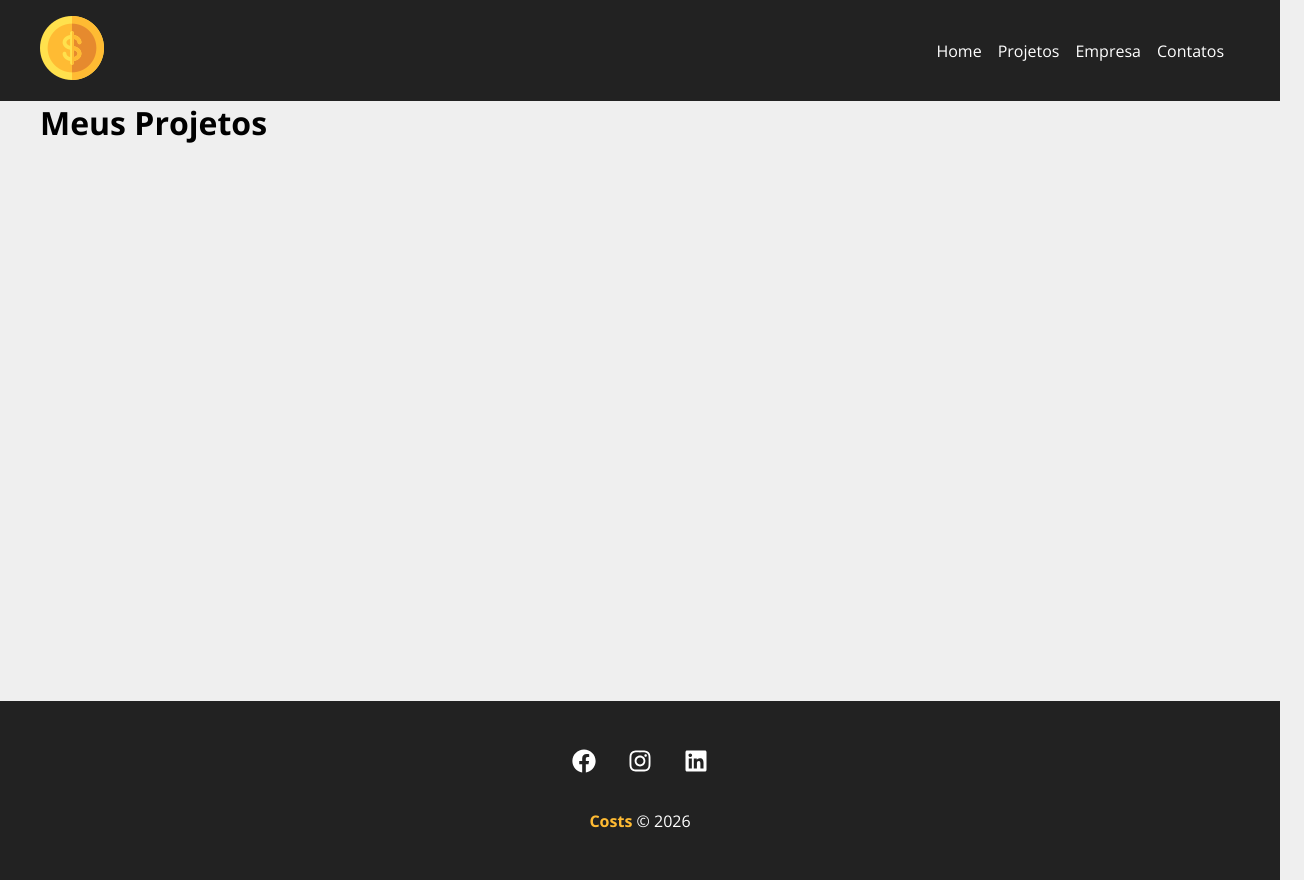
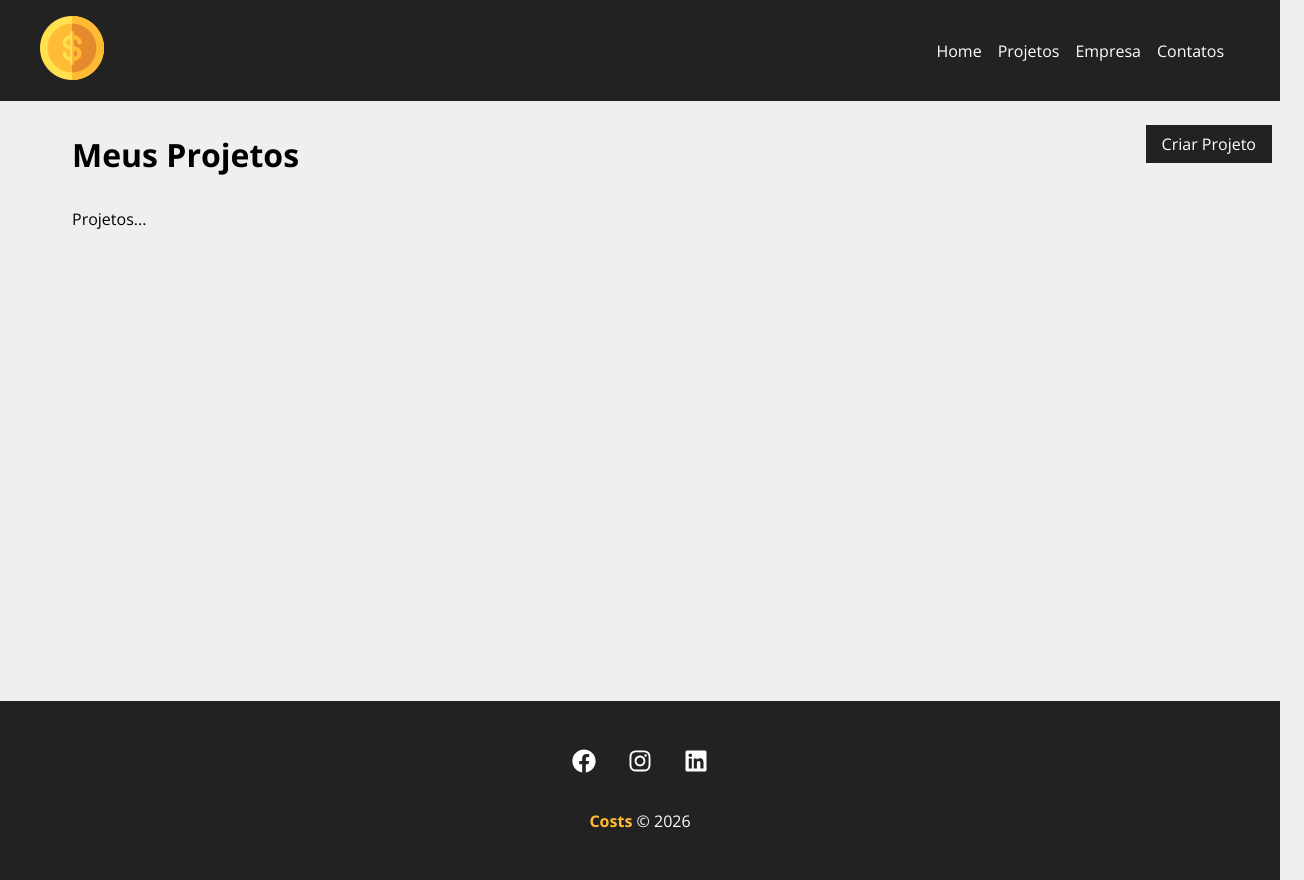
Before and after one commit to Railapa/React-Costs, a React (Vite) app in the folder react-costs/: page /projects in a window 1280 px wide. Shown: the whole page, 1304 px wide, since content can reach past the window. Built offline with nearby package versions, Linux system fonts and the light colour scheme.

Commit message:
React Costs

```diff
--- a/react-costs/src/components/Layout/NavBar.jsx
+++ b/react-costs/src/components/Layout/NavBar.jsx
@@ -12,7 +12,7 @@
                 </Link>
                 <ul className={styles.list}>
                     <li className={styles.item}><Link to='/'>Home</Link></li>
-                    <li className={styles.item}><Link to='/newproject'>Projetos</Link></li>
+                    <li className={styles.item}><Link to='/projects'>Projetos</Link></li>
                     <li className={styles.item}><Link to='/company'>Empresa</Link></li>
                     <li className={styles.item}><Link to='/contact'>Contatos</Link></li>
                 </ul>
--- a/react-costs/src/components/Pages/Projects.jsx
+++ b/react-costs/src/components/Pages/Projects.jsx
@@ -1,18 +1,27 @@
 import { Message } from "../Layout/Message"
-import {useLocation} from 'react-router-dom'
+import { useLocation } from 'react-router-dom'
+import styles from './Projects.module.css'
+import {Container} from '../Layout/Container'
+import {LinkButton} from '../Layout/LinkButton'
 
 export const Projects = () => {
 
     const location = useLocation()
     let message = ''
-    if(location.state){
+    if (location.state) {
         message = location.state.message
     }
 
-    return(
-        <div>
-            <h1>Meus Projetos</h1>
-            {message && <Message msg={message} type='success'/>}
+    return (
+        <div className={styles.project_container}>
+            <div className={styles.title_container}>
+                <h1>Meus Projetos</h1>
+                <LinkButton to='/newproject' text='Criar Projeto' />
+            </div>
+            {message && <Message msg={message} type='success' />}
+            <Container custonClass='start'>
+                <p>Projetos...</p>
+            </Container>
         </div>
     )
 }
--- /dev/null
+++ b/react-costs/src/components/Pages/Projects.module.css
@@ -0,0 +1,9 @@
+.project_container{
+    padding: 2em;
+}
+
+.title_container{
+    display: flex;
+    justify-content: space-between;
+    margin-bottom: 2em;
+}
```
